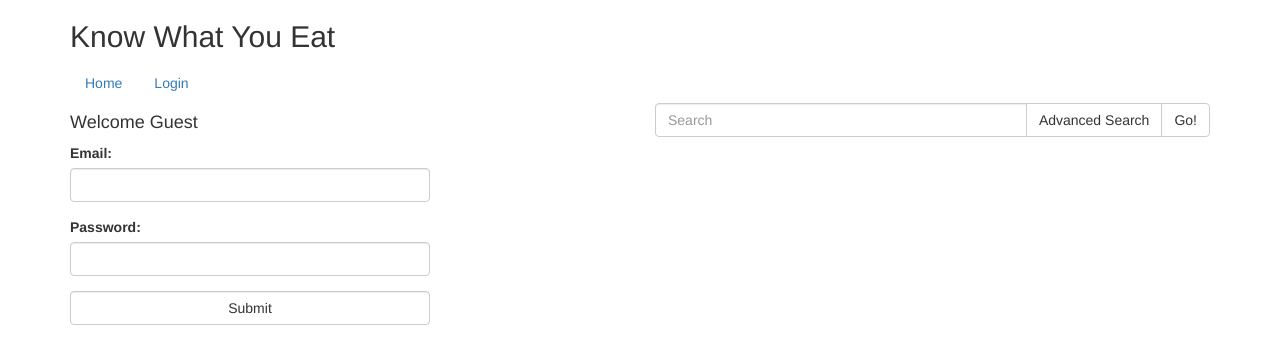
After one commit to bounswe/bounswe2016group4, a Django app: page /login in a window 1280 px wide. The commit adds this page. Shown: the top 364 px of the page. Run offline with Django 3.2, Linux system fonts and the light colour scheme; some libraries are stand-ins or nearby versions.

Commit message:
login functionality added. api s are not changed, still takes user_id as 1, for now.

```diff
--- a/kwueBackend/kwue/controllers/user.py
+++ b/kwueBackend/kwue/controllers/user.py
@@ -1,13 +1,14 @@
-from django.shortcuts import render
-from kwue.DB_functions.user_db_function import *
 from django.http import HttpResponse
 from kwue.DB_functions.tag_db_functions import *
-from kwue.helper_functions.conversions import *
 from django.views.decorators.csrf import csrf_exempt
-from kwue.DB_functions.food_db_functions import *
+from kwue.controllers.home import *
 
 def get_user(req):
-    user_id = req.GET.dict()['user_id']
+
+    if req.session.has_key('user_id') & req.session['user_id'] != -2:
+        user_id = req.session['user_id']
+    else:
+        user_id = req.GET.dict()['user_id']
     user = db_retrieve_user(user_id)
 
     user_dict = ingredient_from_object_to_list(user)
@@ -19,7 +20,11 @@ def get_user(req):
     return HttpResponse(json.dumps(user_dict), content_type='application/json')
 
 def get_user_profile_page(req):
-    user_id = req.GET.dict()['user_id']
+
+    if req.session['user_id'] != -2:
+        user_id = req.session['user_id']
+    else:
+        user_id = req.GET.dict()['user_id']
     user = db_retrieve_user(user_id)
 
     user_dict = ingredient_from_object_to_list(user)
@@ -73,6 +78,7 @@ def sign_up(req):
     db_insert_user(user_information_dict)
     return render(req, 'kwue/food.html', {})
 
+@csrf_exempt
 def login(req):
     # DB den user ın var olup olmadığına dair bilgi gelsin
     # DB bana userın id sini versin ve o id ile session başlasın
@@ -81,10 +87,27 @@ def login(req):
     user_email_address = user_dict['user_email_address']
     user_password = user_dict["user_password"]
 
-    if db_validate_user(user_email_address, user_password):
+    user = db_validate_user(user_email_address, user_password)
+
+    if user:
         print("User"+user_email_address+ "exists")
-        req.session['email_adress']= user_email_address #SESSION STARTS
+        req.session['user_id']= user.user_id
+        user_type = user.user_type
+        user_id = user.user_id
+        user_name = user.user_name
+        user_image = user.user_image
+        if user_type is False:
+            return render(req, 'kwue/home.html', {'recommendations': suggest(user_id), 'user_type': 0, 'user_name': user_name, 'user_id': user_id})
+        else:
+            return render(req, 'kwue/home.html', {'analysis_report': analyze(user_id), 'user_type': 1, 'user_name': user_name, 'user_image': user_image})
     else:
         print("User does not exists.")
+        return render(req, 'kwue/login.html', {'user_name': 'Guest'})
 
-    return render(req, 'kwue/food.html', {})
+def get_login(req):
+    return render(req, 'kwue/login.html', {'user_name': 'Guest'})
+
+def logout(req):
+    foods = db_retrieve_all_foods()
+    req.session['user_id'] = -2
+    return render(req, 'kwue/home.html', {'recommendations': foods, 'user_type': 0, 'user_name': 'Guest'})
--- /dev/null
+++ b/kwueBackend/kwue/templates/kwue/login.html
@@ -0,0 +1,42 @@
+{% load staticfiles %}
+<!DOCTYPE html>
+<html lang="en">
+<head>
+    <meta charset="UTF-8">
+    <link rel="stylesheet" href="{% static 'css/bootstrap.min.css' %}">
+    <link rel="stylesheet" href="{% static 'css/slider.css' %}">
+    <script src="{% static 'js/jquery-3.1.1.min.js' %}"></script>
+    <script src="{% static 'js/bootstrap.min.js' %}"></script>
+    <script src="{% static 'js/bootstrap-slider.js' %}"></script>
+    <title>KWUE</title>
+</head>
+<body>
+    <div class="container">
+        <div class="row">
+            <div class="col-md-12">
+                <h2>Know What You Eat</h2>
+            </div>
+        </div>
+
+        {% include 'kwue/navigation_bar.html' %}
+
+        <div class="row">
+            <div class="col-md-4">
+                <form action="/validate_login" method="post">{% csrf_token %}
+                    <div class="form-group">
+                        <label for="email_field">Email: </label>
+                        <input type="email" class="form-control" name="user_email_address" id="email_field">
+                    </div>
+                    <div class="form-group">
+                        <label for="pass_field">Password: </label>
+                        <input type="password" class="form-control" name="user_password" id="pass_field">
+                    </div>
+                    <div class="form-group">
+                        <input type="submit" class="btn btn-default form-control" name="logbutton">
+                    </div>
+                </form>
+            </div>
+        </div>
+    </div>
+</body>
+</html>
--- a/kwueBackend/kwue/templates/kwue/navigation_bar.html
+++ b/kwueBackend/kwue/templates/kwue/navigation_bar.html
@@ -1,16 +1,25 @@
 <div class="row">
     <div class="col-md-12">
         <ul class="nav nav-pills">
-          <li role="presentation"><a href="{% url 'home' %}">Home</a></li>
-          <li role="presentation"><a href="{% url 'new_food' %}">Add Food</a></li>
-          <li role="presentation"><a href="user_profile_page?user_id=1">Profile</a></li>
-          <li role="presentation"><a href="{% url 'consumption_history' %}">Consumption History</a></li>
+            <li role="presentation"><a href="{% url 'home' %}">Home</a></li>
+          {% if user_name != 'Guest' %}
+            <li role="presentation"><a href="{% url 'new_food' %}">Add Food</a></li>
+          {% endif %}
+          {% if user_type != 1 and user_name != 'Guest' %}
+              <li role="presentation"><a href="user_profile_page?user_id={{ user_id }}">Profile</a></li>
+            <li role="presentation"><a href="{% url 'consumption_history' %}">Consumption History</a></li>
+          {% endif %}
+          {% if user_name == 'Guest' %}
+              <li role="presentation"><a href="{% url 'login' %}" id="login">Login</a></li>
+          {% else %}
+              <li role="presentation"><a href="{% url 'logout' %}" id="logout">Logout</a></li>
+          {% endif %}
         </ul>
     </div>
 </div>
 <div class="row">
     <div class="col-md-6">
-        <h4>Welcome User</h4>
+        <h4>Welcome {{ user_name }}</h4>
     </div>
     <div class="col-md-6">
         <div class="input-group">
--- a/kwueBackend/kwue/urls.py
+++ b/kwueBackend/kwue/urls.py
@@ -342,7 +342,7 @@ urlpatterns = (
     #
     #
     #
-    url(r'^user_profile_page', user.get_user_profile_page, name='user_profile_page'),  # .
+    url(r'^user_profile_page', user.get_user_profile_page, name='user_profile_page'),
 
     ### REQUEST
     #
@@ -382,4 +382,35 @@ urlpatterns = (
     #             'user_name'
     #     -> 'comment_number' -> An integer meaning how many times, foods of this food server are commented.
     url(r'^$', home.get_home, name='home'),
+
+
+    ### REQUEST
+    #
+    #  empty
+    #
+    ### RESPONSE
+    #
+    #  renders login page
+    #
+    url(r'^login', user.get_login, name='login'),
+
+
+    ### REQUEST
+    #
+    #
+    ### RESPONSE
+    #
+    #
+    #
+    ## DISCLAIMER: THIS METHOD MAY BE CHANGED. JUST FOR TEST FOR NOW.
+    url(r'^validate_login', user.login),
+
+    ### REQUEST
+    #
+    #
+    ### RESPONSE
+    #
+    #
+    ## DISCLAIMER: THIS METHOD MAY BE CHANGED. JUST FOR TEST FOR NOW.
+    url(r'^logout', user.logout, name='logout'),
 )
```
Also changed, not shown: kwueBackend/kwue/controllers/consumption_history.py (+9 -5 lines), kwueBackend/kwue/controllers/food.py (+21 -1 lines), kwueBackend/kwue/controllers/home.py (+19 -11 lines).
